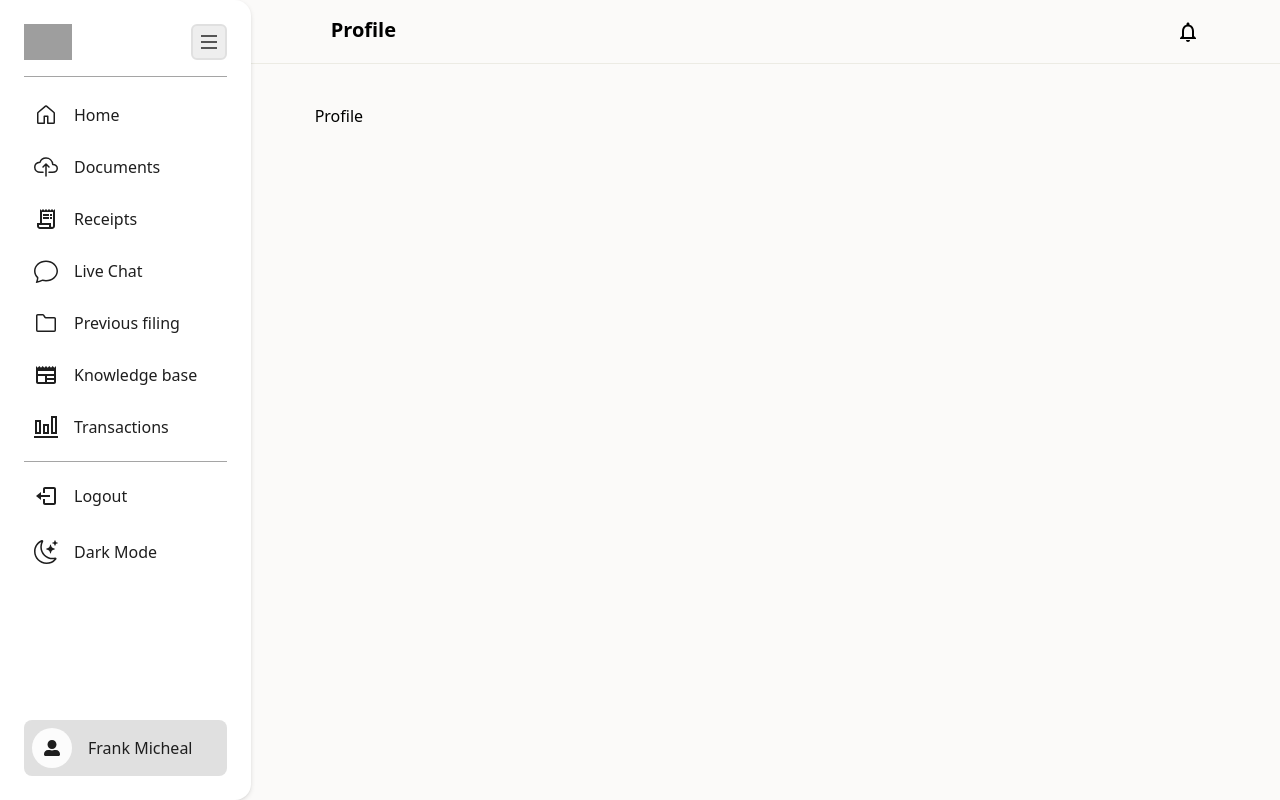
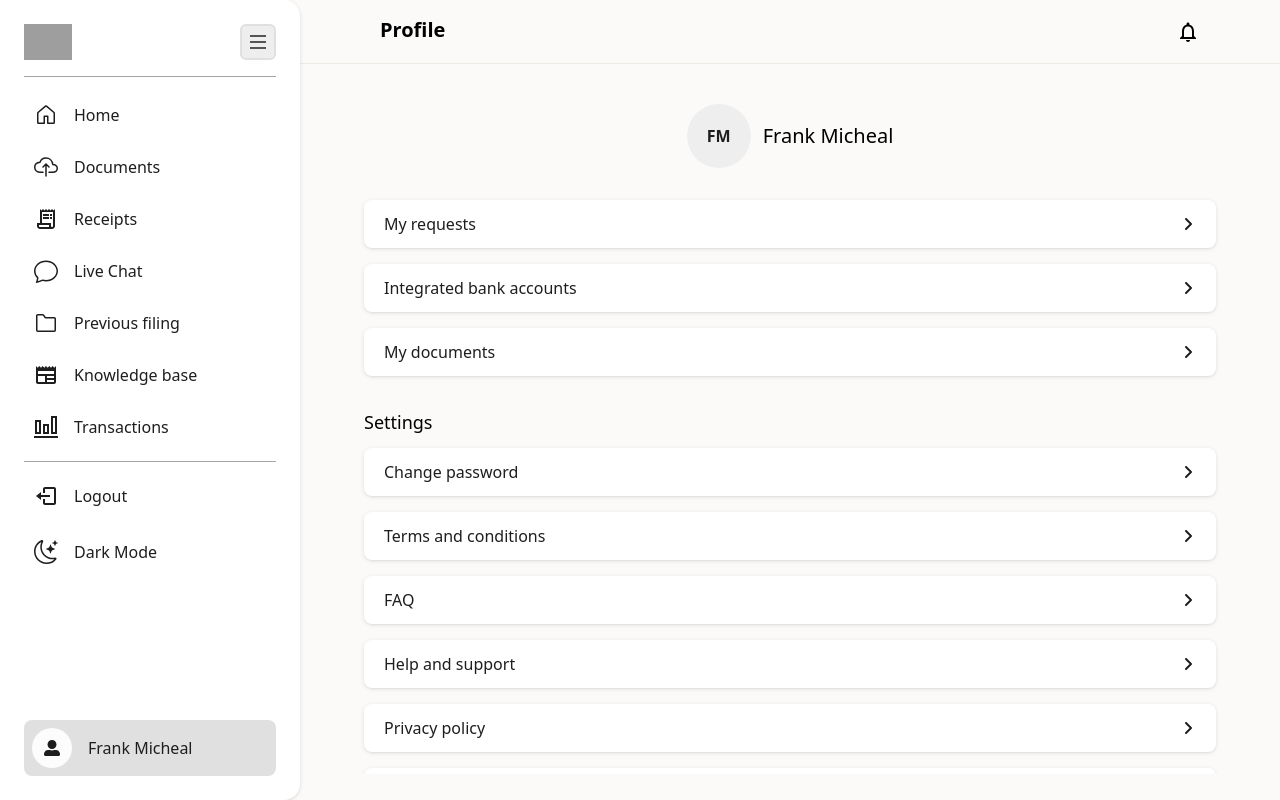
Before and after one commit to Trayshmhirk/tax-return-user-app, a React (Vite) app: page /profile in a window 1280 px wide. Built offline with nearby package versions, Linux system fonts and the light colour scheme; grey boxes are pictures that could not be loaded.

Commit message:
adding profile page

```diff
--- a/src/index.css
+++ b/src/index.css
@@ -34,6 +34,11 @@
    }
 
    .content-layout {
+      width: 100%;
+      width: calc(100% - 300px);
+   }
+
+   .content {
       height: calc(100vh - 90px);
    }
 
@@ -42,11 +47,11 @@
    }
 
    .hover-shadow {
-      @apply transition-all duration-300 ease-in-out hover:-translate-y-[2px] hover:shadow-md dark:hover:shadow-md-dark;
+      @apply transition-transform duration-300 ease-in-out hover:-translate-y-[2px] hover:shadow-md dark:hover:shadow-md-dark;
    }
 
    .hover-shadow-body {
-      @apply transition-all duration-300 ease-in-out hover:-translate-y-[2px] hover:shadow-lg dark:hover:shadow-lg-dark;
+      @apply transition-transform duration-300 ease-in-out hover:-translate-y-[2px] hover:shadow-lg dark:hover:shadow-lg-dark;
    }
 
    .todo-card {
--- a/src/layouts/ContentLayout.tsx
+++ b/src/layouts/ContentLayout.tsx
@@ -30,10 +30,10 @@ const ContentLayout = ({ children }: ContentLayoutProps) => {
    const title = getTitle(location.pathname);
 
    return (
-      <div className="w-full h-fit flex flex-col text-darkGunMetal overflow-hidden dark:text-white">
+      <div className="content-layout h-fit flex flex-col text-darkGunMetal overflow-hidden dark:text-white">
          <Header title={title} isHome={location.pathname === "/"} />
 
-         <div className="content-layout relative py-10 px-7 overflow-scroll sm:px-10 md:px-16">
+         <div className="content relative py-10 px-7 overflow-scroll sm:px-10 md:px-16">
             {children}
          </div>
       </div>
--- a/src/pages/Profile.tsx
+++ b/src/pages/Profile.tsx
@@ -1,5 +1,103 @@
+import { Link } from "react-router-dom";
+import { FaAngleRight } from "react-icons/fa6";
+
 const Profile = () => {
-   return <div>Profile</div>;
+   // Function to get initials from a full name
+   const getInitials = (name: string) => {
+      const words = name.split(" ");
+      const initials = words.map((word) => word.charAt(0));
+      return initials.join("").toUpperCase();
+   };
+
+   const fullName = "Frank Micheal";
+
+   // const initials = currentUser ? getInitials(currentUser.fullname) : "";
+   const initials = getInitials("Frank Micheal");
+
+   return (
+      <div className="flex flex-col gap-8 self-center">
+         <div className="flex flex-col justify-center items-center gap-3 md:flex-row">
+            <div className="w-16 h-16 flex items-center justify-center bg-brightGray dark:bg-spanishGray text-eerieBlack font-semibold rounded-full">
+               {initials}
+            </div>
+            <p className="text-xl font-medium">{fullName}</p>
+         </div>
+
+         <div className="flex flex-col gap-4">
+            <Link
+               to="my-requests"
+               className="flex items-center justify-between bg-white dark:bg-gray text-eerieBlack dark:text-white py-3 px-5 rounded-lg no-underline shadow-md dark:shadow-md-dark hover-shadow-body"
+            >
+               <span>My requests</span>
+               <FaAngleRight className="" />
+            </Link>
+            <Link
+               to="integrated-banks"
+               className="flex items-center justify-between bg-white dark:bg-gray text-eerieBlack dark:text-white py-3 px-5 rounded-lg no-underline shadow-md dark:shadow-md-dark hover-shadow-body"
+            >
+               <span>Integrated bank accounts</span>
+               <FaAngleRight className="" />
+            </Link>
+            <Link
+               to="my-documents"
+               className="flex items-center justify-between bg-white dark:bg-gray text-eerieBlack dark:text-white py-3 px-5 rounded-lg no-underline shadow-md dark:shadow-md-dark hover-shadow-body"
+            >
+               <span>My documents</span>
+               <FaAngleRight className="" />
+            </Link>
+         </div>
+
+         <div className="settings flex flex-col gap-3">
+            <h6 className="font-medium text-lg">Settings</h6>
+
+            <div className="flex flex-col gap-4">
+               <div
+                  // onClick={handleShowFormModal}
+                  className="flex items-center justify-between bg-white dark:bg-gray text-eerieBlack dark:text-white py-3 px-5 rounded-lg no-underline shadow-md dark:shadow-md-dark cursor-pointer hover-shadow-body"
+               >
+                  <span>Change password</span>
+                  <FaAngleRight className="" />
+               </div>
+               <Link
+                  to="/terms-and-conditions"
+                  className="flex items-center justify-between bg-white dark:bg-gray text-eerieBlack dark:text-white py-3 px-5 rounded-lg no-underline shadow-md dark:shadow-md-dark hover-shadow-body"
+               >
+                  <span>Terms and conditions</span>
+                  <FaAngleRight className="" />
+               </Link>
+
+               <Link
+                  to="faq"
+                  className="flex items-center justify-between bg-white dark:bg-gray text-eerieBlack dark:text-white py-3 px-5 rounded-lg no-underline shadow-md dark:shadow-md-dark hover-shadow-body"
+               >
+                  <span>FAQ</span>
+                  <FaAngleRight className="" />
+               </Link>
+               <Link
+                  to="help-and-support"
+                  className="flex items-center justify-between bg-white dark:bg-gray text-eerieBlack dark:text-white py-3 px-5 rounded-lg no-underline shadow-md dark:shadow-md-dark hover-shadow-body"
+               >
+                  <span>Help and support</span>
+                  <FaAngleRight className="" />
+               </Link>
+               <Link
+                  to="privacy-policy"
+                  className="flex items-center justify-between bg-white dark:bg-gray text-eerieBlack dark:text-white py-3 px-5 rounded-lg no-underline shadow-md dark:shadow-md-dark hover-shadow-body"
+               >
+                  <span>Privacy policy</span>
+                  <FaAngleRight className="" />
+               </Link>
+               <div
+                  // onClick={handleShowModal}
+                  className="flex items-center justify-between bg-white dark:bg-gray text-eerieBlack dark:text-white py-3 px-5 rounded-lg no-underline shadow-md dark:shadow-md-dark cursor-pointer hover-shadow-body"
+               >
+                  <span className="font-medium">Delete account</span>
+                  <FaAngleRight className="" />
+               </div>
+            </div>
+         </div>
+      </div>
+   );
 };
 
 export default Profile;
--- a/tailwind.config.js
+++ b/tailwind.config.js
@@ -40,7 +40,7 @@ export default {
             richBlack: "#010409",
          },
          boxShadow: {
-            md: "0 2px 5px 0px rgb(0 0 0 / 0.1), 0 1px 3px -1px rgb(0 0 0 / 0.1)",
+            md: "0 1px 4px 0px rgb(0 0 0 / 0.1), 0 1px 3px -1px rgb(0 0 0 / 0.1)",
             "md-dark":
                "0 2px 5px 0px rgb(0 0 0 / 0.5), 0 1px 3px -1px rgb(0 0 0 / 0.7)",
             lg: "0 3px 5px 1px rgb(0 0 0 / 0.1), 0 2px 4px -2px rgb(0 0 0 / 0.1)",
```
